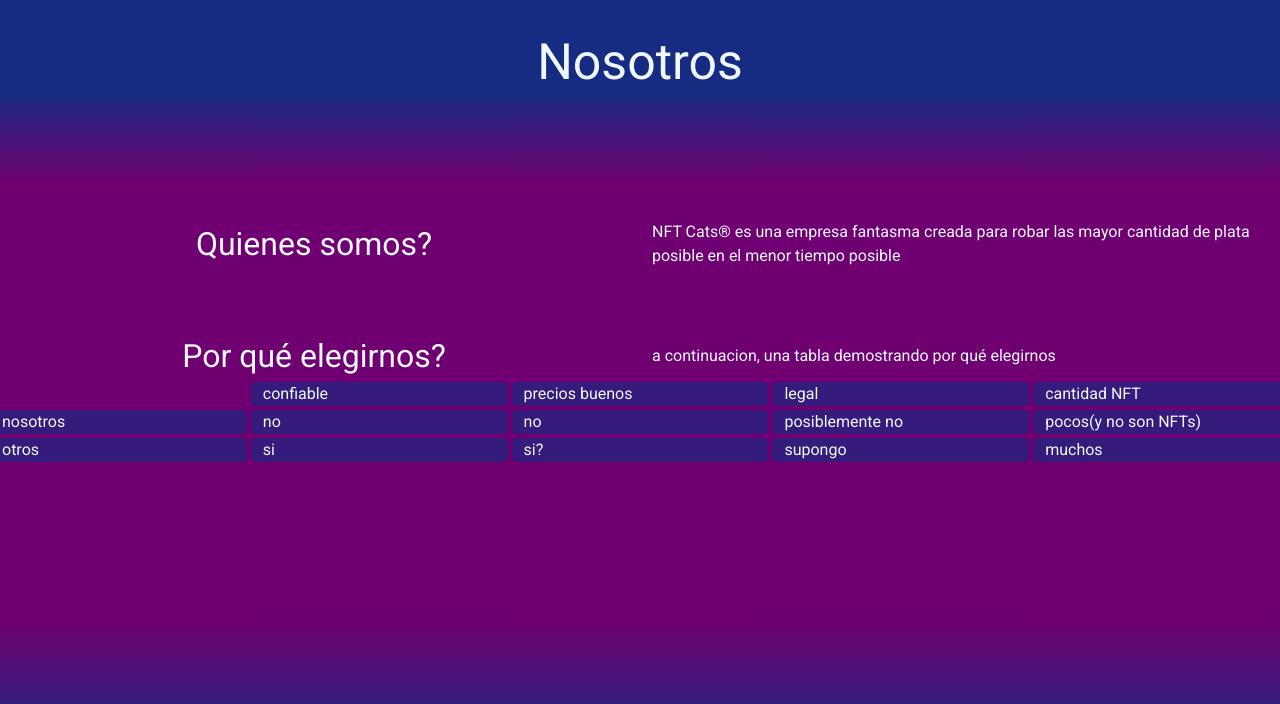
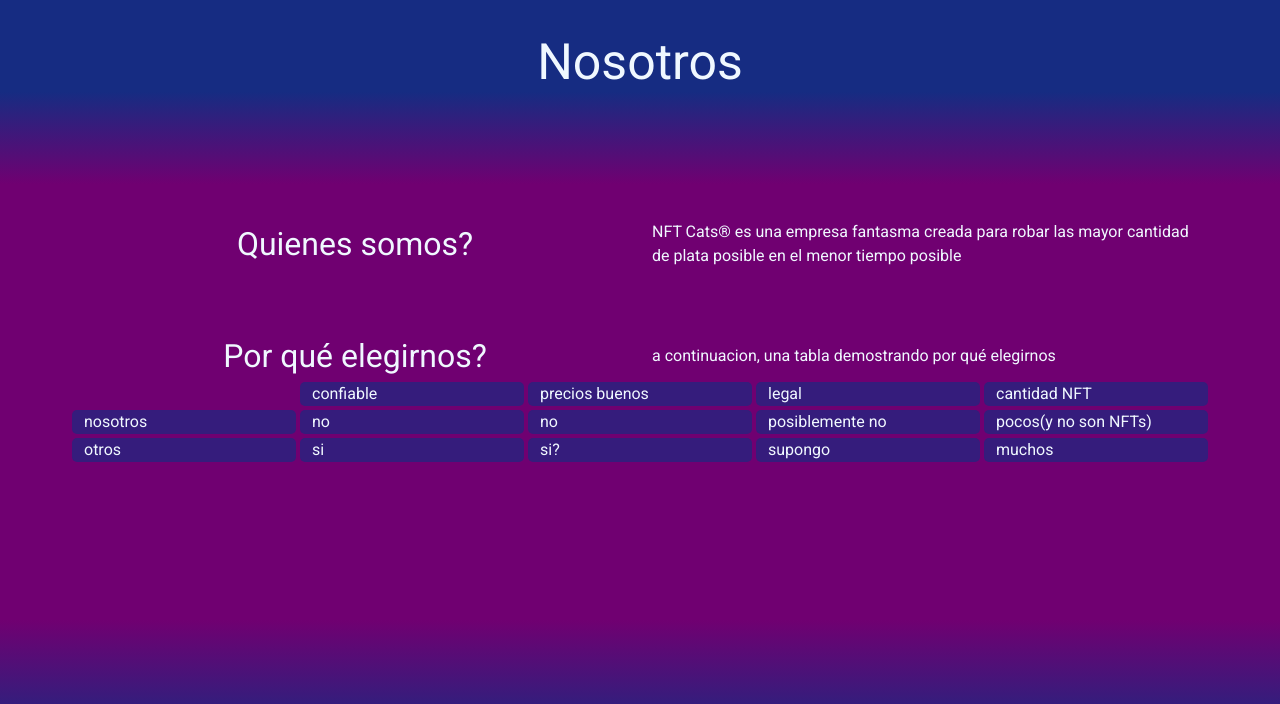
Before and after one commit to leonadoBrandellero/dasafio-coderhouse, a plain HTML site: page paginas/nosotros.html in a window 1280 px wide. Shown: the part 96-800 px from the top of the page. Drawn offline with nearby package versions, Linux system fonts and the light colour scheme.

Commit message:
tercera entrega proyecto final v1.5

```diff
--- a/paginas/nosotros.html
+++ b/paginas/nosotros.html
@@ -46,17 +46,20 @@
     </header>
     <main>
         <div class="seccionM">
+            <div class="container">
                 <div class="row">
-                <div class="slogan col">Quienes somos?</div>
-                <div class="col">NFT Cats® es una empresa fantasma creada para robar las mayor cantidad de plata posible en el menor tiempo posible</div>
+                    <div class="slogan col-6">Quienes somos?</div>
+                    <div class="col-6">NFT Cats® es una empresa fantasma creada para robar las mayor cantidad de plata posible en el menor tiempo posible</div>
                 </div>
                 <div class="espacio"></div>
                 <div class="row">
-                <div class="slogan col">Por qué elegirnos?</div>
-                <div class="col">a continuacion, una tabla demostrando por qué elegirnos</div>
+                    <div class="slogan col-6">Por qué elegirnos?</div>
+                    <div class="col-6">a continuacion, una tabla demostrando por qué elegirnos</div>
+                </div>
             </div>
             <div class="tablaD">
                 <div class="tabla">
+                    <div class="container">
                         <div class="row">
                             <div class="col tablaCol"></div>
                             <div class="col tablaCol">confiable</div>
@@ -80,8 +83,9 @@
                         </div>
                     </div>
                 </div>
+            </div>
             <div class="tablaM">
-                <div class="tabla">
+                <div class="tabla container">
                     <div class="row">
                         <div class="col tablaCol"></div>
                         <div class="col tablaCol">Nosotros</div>
```
Also changed, not shown: paginas/contacto.html (+2 -0 lines), paginas/faq.html (+1 -1 lines). Lines whose indentation alone changed are shown as unchanged.
